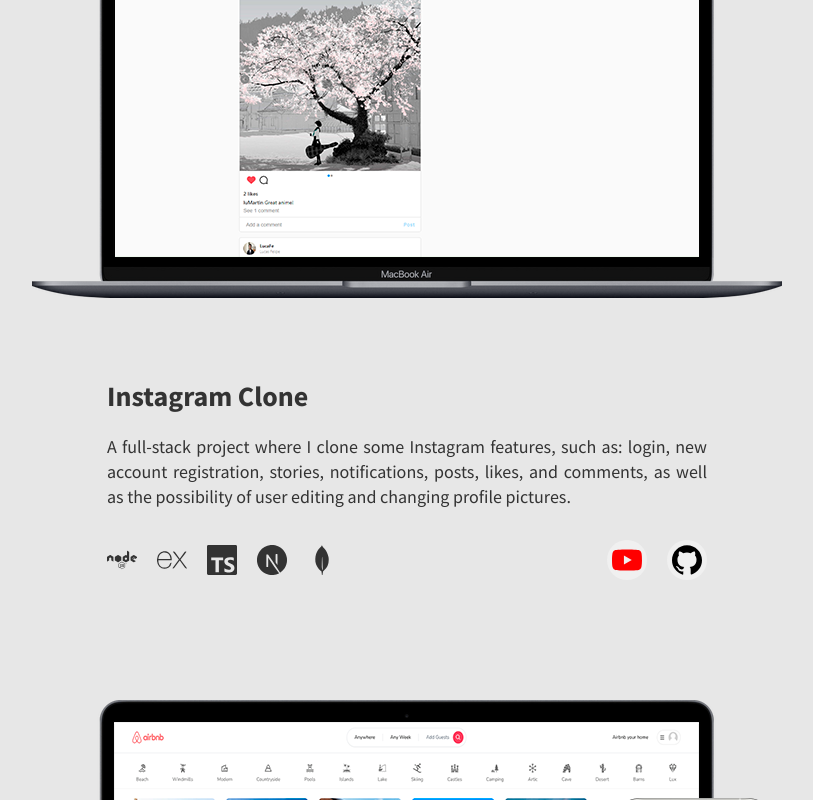
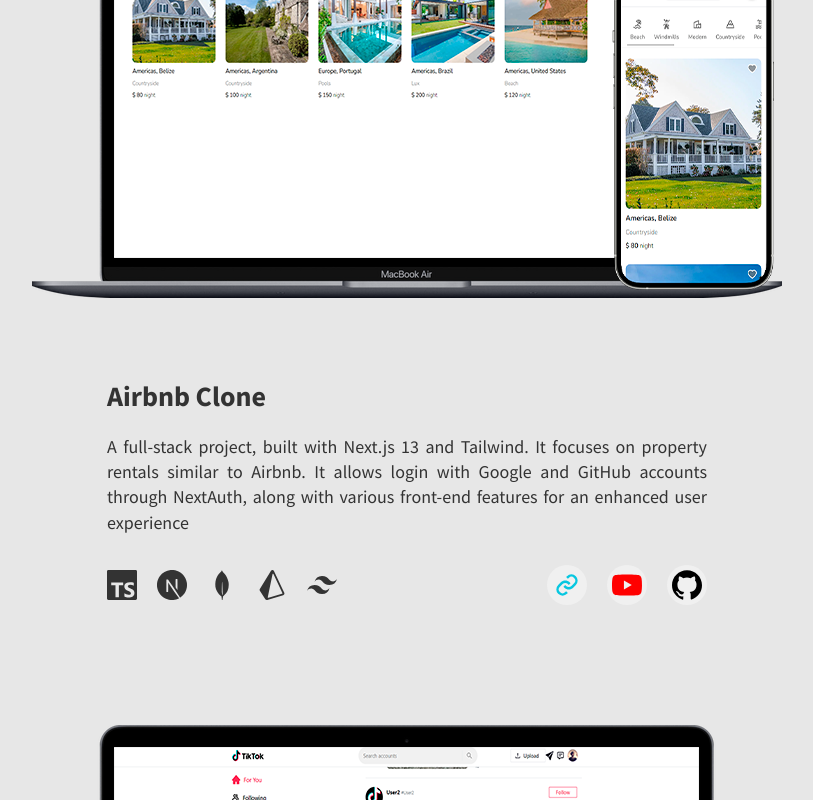
Before and after one commit to LuizFernando991/my-portfolio, a React (Vite) app: page / in a window 1280 px wide. Shown: the part 3400-4200 px from the top of the page, without its empty margins (233-1046 px from the left). Built offline with nearby package versions, Linux system fonts and the light colour scheme.

Commit message:
updating projects

```diff
--- a/src/components/ProjectsList/index.jsx
+++ b/src/components/ProjectsList/index.jsx
@@ -71,45 +71,6 @@
                     }
                   >
                     <SiYoutube color="#ff0000" />
-                  </Styled.Link>
-                </Styled.CodeAndDemoLinks>
-              </Styled.Icons>
-            </Styled.ProejctItemDescriptionContainer>
-          </Styled.ProjectItem>
-        </Slide>
-        <Slide direction="left" triggerOnce>
-          <Styled.ProjectItem>
-            <Styled.PreviewImageContainer>
-              <Styled.PreviewImage src={instagramPNG} />
-            </Styled.PreviewImageContainer>
-            <Styled.ProejctItemDescriptionContainer>
-              <Styled.Title>Instagram Clone</Styled.Title>
-              <Styled.ProjectDescription>
-                {i18next.t('projects.instagram.description')}
-              </Styled.ProjectDescription>
-              <Styled.Icons>
-                <Styled.TecIconsContainer>
-                  <FaNode />
-                  <SiExpress />
-                  <SiTypescript />
-                  <SiNextdotjs />
-                  <SiMongodb />
-                </Styled.TecIconsContainer>
-                <Styled.CodeAndDemoLinks>
-                  <Styled.Link
-                    onClick={() =>
-                      setSelectedLink(
-                        'https://www.youtube.com/embed/VPiDCr06BZQ'
-                      )
-                    }
-                  >
-                    <SiYoutube color="#ff0000" />
-                  </Styled.Link>
-                  <Styled.Link
-                    target="_blank"
-                    href="https://github.com/LuizFernando991/Projeto_Instagram"
-                  >
-                    <SiGithub color="#000" />
                   </Styled.Link>
                 </Styled.CodeAndDemoLinks>
               </Styled.Icons>
```
